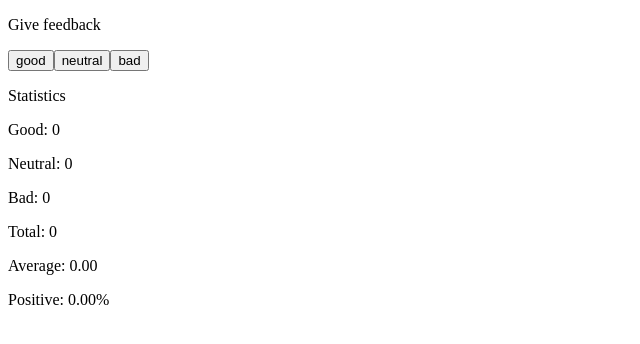
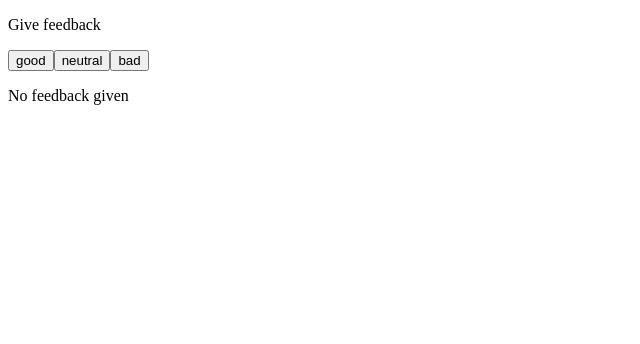
Before and after one commit to mercy-mwai/unicafe, a React (Vite) app: page / in a window 1280 px wide. Shown: the top 344 px of the page, without its empty margins (0-640 px from the left). Built offline with nearby package versions, Linux system fonts and the light colour scheme.

Commit message:
added an If statement to my statistics component

```diff
--- a/src/App.jsx
+++ b/src/App.jsx
@@ -15,6 +15,13 @@ const Statistics = (props) => {
   const average = total === 0 ? 0 : (good - bad) / total;
   const positivePercentage = total === 0 ? 0 : (good / total) * 100;
 
+  if(total===0){
+    return(
+      <div>
+        <p>No feedback given </p>
+      </div>
+    )
+  }
   return (
     <div>
       <p>Statistics</p>
```
